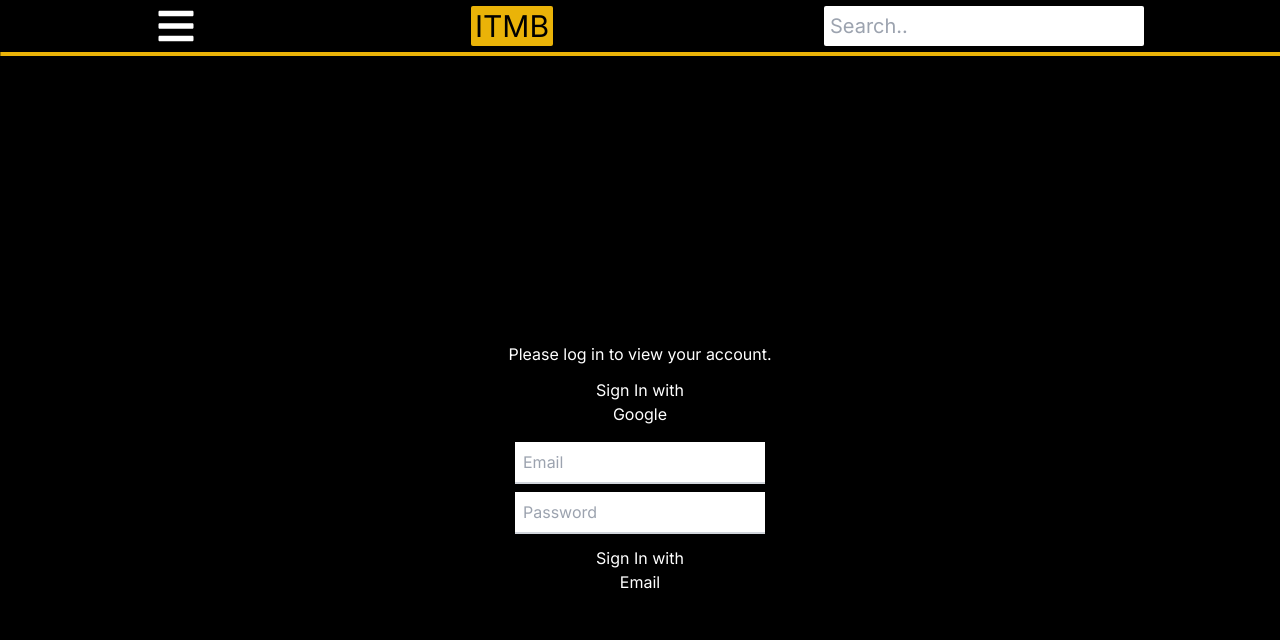
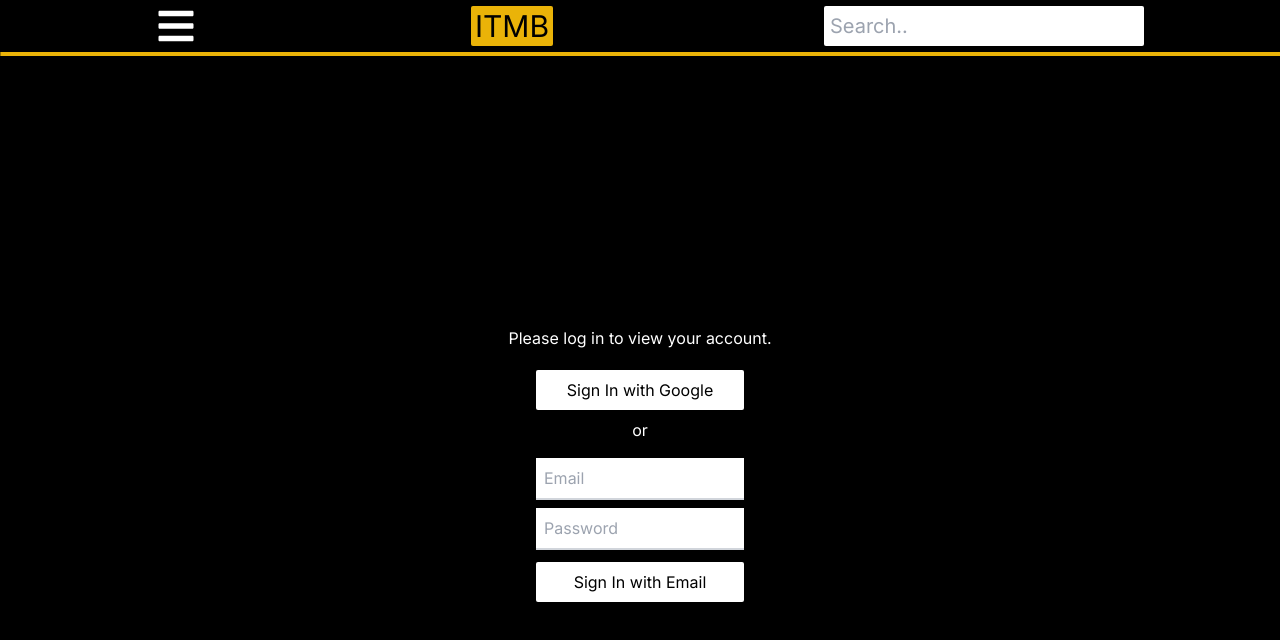
Before and after one commit to Vilnoiuandrei/imovies, a Next.js app: page /account in a window 1280 px wide. Shown: the top 640 px of the page. Built offline with nearby package versions, Linux system fonts and the light colour scheme; no server answers.

Commit message:
signin works nice

```diff
--- a/app/_components/SignIn.tsx
+++ b/app/_components/SignIn.tsx
@@ -21,34 +21,35 @@ export default function SignIn() {
 
       {/* Google Sign In */}
       <button
-        className="bg-customLight text-customDark mt-3 h-10 w-24 shadow-md rounded-sm"
+        className="mt-5 h-10 w-52 shadow-md rounded-sm bg-white text-black"
         onClick={() => signIn("google", { callbackUrl: "/account" })}
       >
         Sign In with Google
       </button>
+      <p className="p-2">or</p>
 
       {/* Email Sign In */}
       <form
         onSubmit={handleEmailSignIn}
-        className="mt-4 flex flex-col items-center"
+        className=" flex flex-col items-center"
       >
         <input
           type="email"
           name="email"
           placeholder="Email"
           required
-          className="p-2 border-b-2 border-gray-300 focus:outline-none focus:border-customDark mt-2"
+          className="p-2 border-b-2 border-gray-300 focus:outline-none focus:border-black mt-2 w-52 "
         />
         <input
           type="password"
           name="password"
           placeholder="Password"
           required
-          className="p-2 border-b-2 border-gray-300 focus:outline-none focus:border-customDark mt-2"
+          className="p-2 border-b-2 border-gray-300 focus:outline-none focus:border-black mt-2 w-52 "
         />
         <button
           type="submit"
-          className="bg-customLight text-customDark mt-3 h-10 w-24 shadow-md rounded-sm"
+          className="bg-white text-black mt-3 h-10 w-52 shadow-md rounded-sm"
         >
           Sign In with Email
         </button>
--- a/app/account/page.tsx
+++ b/app/account/page.tsx
@@ -2,7 +2,8 @@ import SignIn from "../_components/SignIn";
 import { auth } from "../_lib/auth";
 
 export default async function Account() {
-  // const session = await auth();
+  const session = await auth();
+  console.log(session);
 
   return (
     <div className="flex justify-center">
--- a/package.json
+++ b/package.json
@@ -12,8 +12,8 @@
     "@tanstack/react-query": "^5.52.0",
     "bcryptjs": "^2.4.3",
     "mongodb": "^6.8.0",
-    "next": "14.2.5",
-    "next-auth": "^4.24.7",
+    "next": "^14.2.6",
+    "next-auth": "^5.0.0-beta.20",
     "react": "^18",
     "react-dom": "^18",
     "react-icons": "^5.3.0",
```
Also changed, not shown: 1 other file (tests, documents, lock files or other folders).
